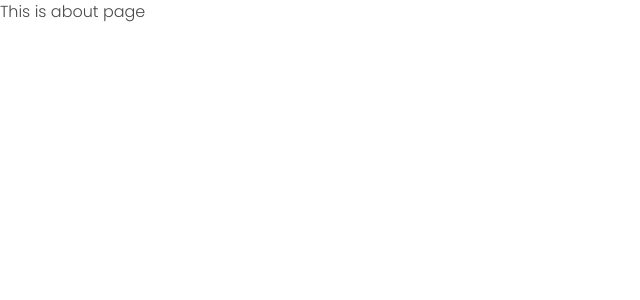
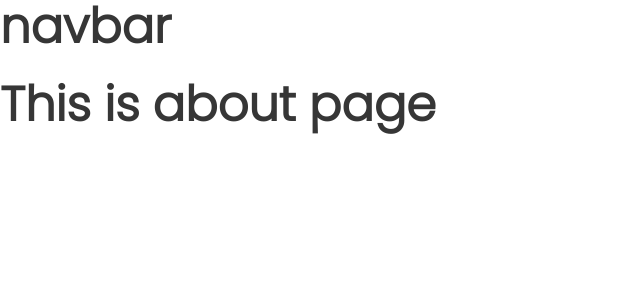
Before and after one commit to Chathuranga98/Project_twilio, a React (Create React App) app: page /about in a window 1280 px wide. Shown: the top 300 px of the page, without its empty margins (0-640 px from the left). Built offline with nearby package versions, Linux system fonts and the light colour scheme.

Commit message:
this commit for nav bar

```diff
--- /dev/null
+++ b/src/common/Navbar/index.js
@@ -0,0 +1,12 @@
+import React from "react";
+import './index.css';
+
+function Navbar(){
+    return(
+
+        <h1 className="title is-1">navbar</h1>
+
+    );
+}
+
+export default Navbar;
--- a/src/index.js
+++ b/src/index.js
@@ -3,10 +3,12 @@ import ReactDOM from 'react-dom/client';
 import './index.css';
 import App from './App';
 import reportWebVitals from './reportWebVitals';
+import Navbar from './common/Navbar';
 
 const root = ReactDOM.createRoot(document.getElementById('root'));
 root.render(
   <React.StrictMode>
+    <Navbar/>
     <App />
   </React.StrictMode>
 );
--- a/src/screens/Aboutpage/index.js
+++ b/src/screens/Aboutpage/index.js
@@ -4,7 +4,7 @@ import './index.css';
 function Aboutpage(){
     return(
 
-        <h1>This is about page</h1>
+        <h1 className="title is-1">This is about page</h1>
 
     );
 }
```
Also changed, not shown: src/common/Navbar/index.css (added).
